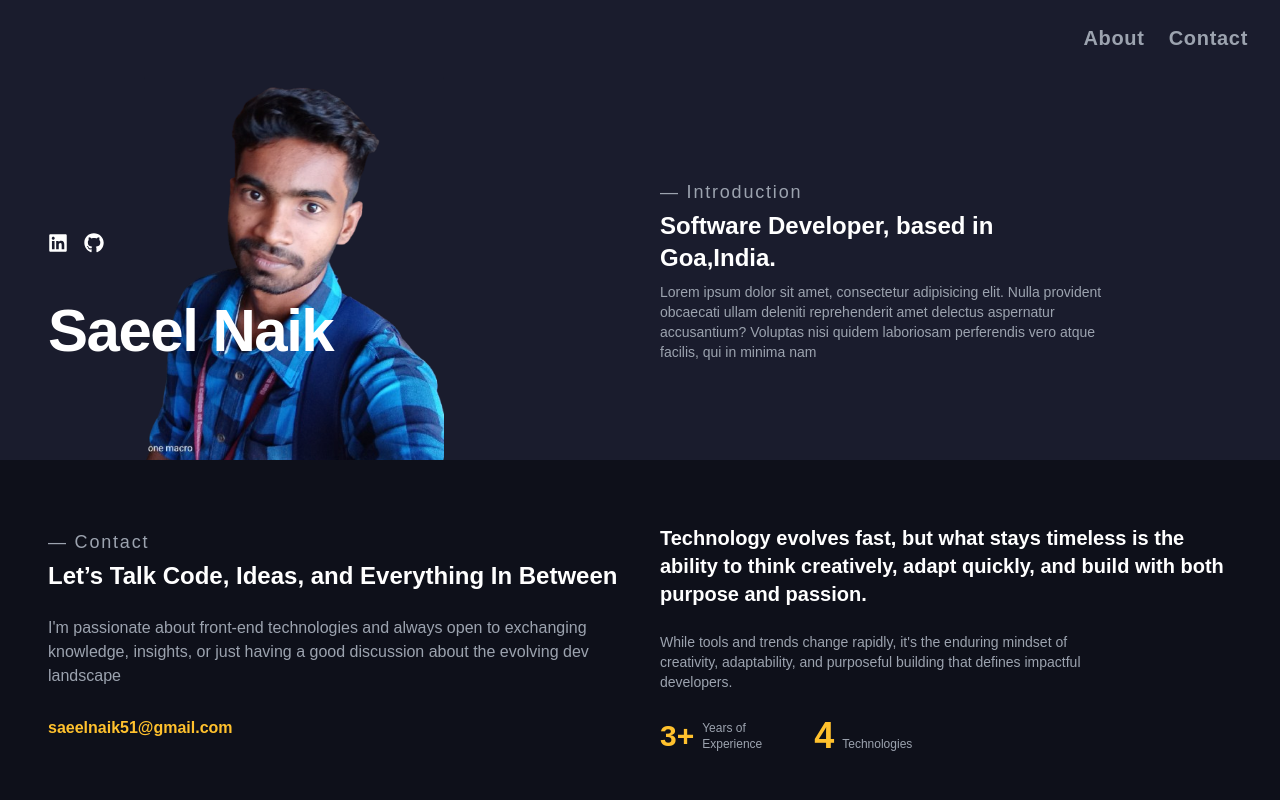
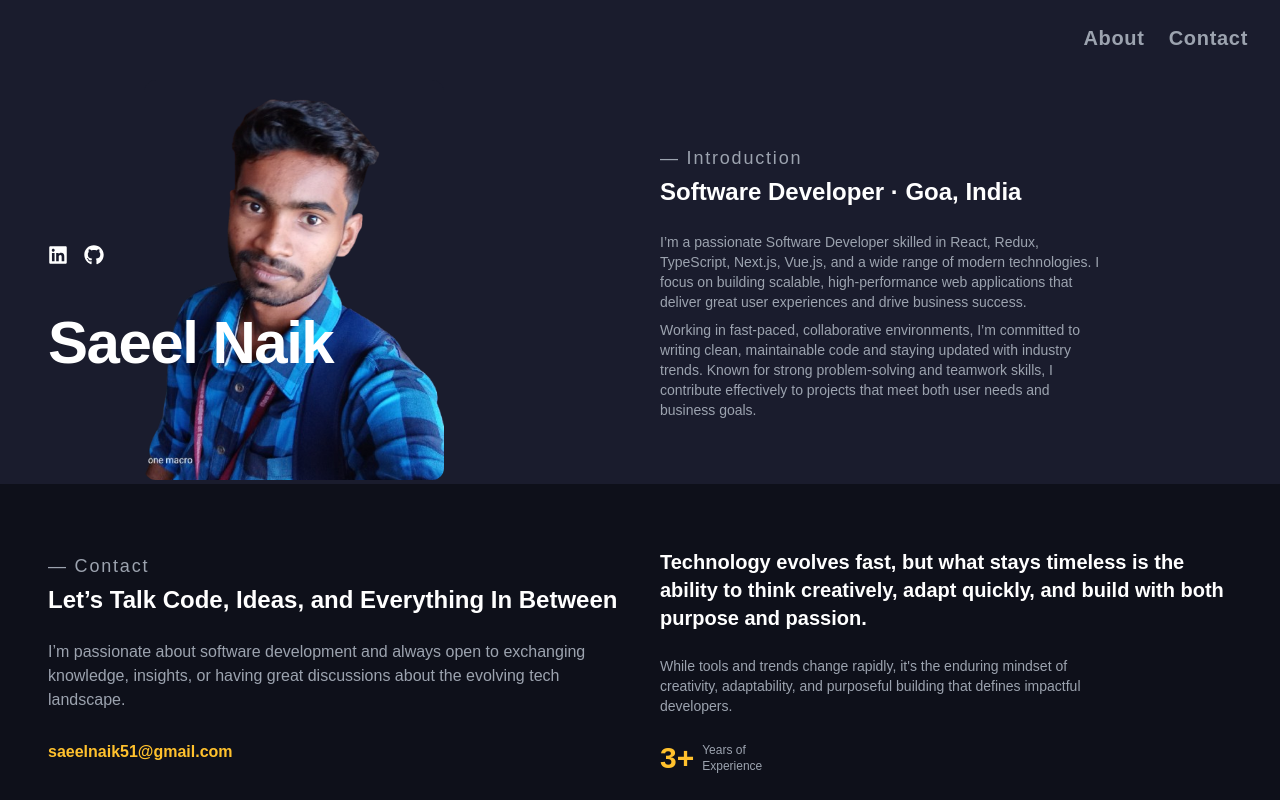
Before and after one commit to naiksaeel/saeel-portfolio, a React (Vite) app: page / in a window 1280 px wide. Shown: the top 800 px of the page. Built offline with nearby package versions, Linux system fonts and the light colour scheme.

Commit message:
feat: updated homepage content

```diff
--- a/src/components/contactAndInfo/contactSection.tsx
+++ b/src/components/contactAndInfo/contactSection.tsx
@@ -11,12 +11,14 @@ const ContactSection = () => {
       <h2 className="text-2xl font-semibold mb-6">{heading}</h2>
       <p className="text-gray-400 mb-7">{paragraph}</p>
 
+      {emailId && (
         <a
           href={`mailto:${emailId}`}
           className="text-secondary font-semibold hover:underline"
         >
           {emailId}
         </a>
+      )}
     </div>
   );
 };
--- a/src/components/contactAndInfo/infoSection.tsx
+++ b/src/components/contactAndInfo/infoSection.tsx
@@ -10,16 +10,22 @@ const InfoSection = () => {
       <p className="text-gray-400 text-sm max-w-md my-2">{quoteSummary}</p>
       <div className="flex gap-12  my-6 ">
         {/* Years of Experience */}
+        {yearsOfExp && (
           <div className="flex items-center gap-2 ">
             <p className="text-3xl font-bold text-secondary">{yearsOfExp}+</p>
-          <p className="text-gray-400 max-w-16 text-xs">Years of Experience</p>
+            <p className="text-gray-400 max-w-16 text-xs">
+              Years of Experience
+            </p>
           </div>
+        )}
 
         {/* Technologies */}
+        {technologies && (
           <div className="flex items-end gap-2">
             <p className="text-4xl font-bold text-secondary">{technologies}</p>
             <p className="text-gray-400 max-w-16 text-xs mb-1">Technologies</p>
           </div>
+        )}
       </div>
     </div>
   );
--- a/src/components/hero/rightSection.tsx
+++ b/src/components/hero/rightSection.tsx
@@ -16,10 +16,14 @@ const RightSection = ({
         <p className="text-lg tracking-widest text-gray-400 my-1">
           — Introduction
         </p>
-        <h2 className="text-2xl font-bold text-white max-w-md">
-          {designation}, based in {location}.
+        <h2 className="text-2xl font-bold text-white max-w-md mb-6">
+          {designation} · {location}
         </h2>
-        <p className="text-gray-400 text-sm max-w-md mt-2">{bioData}</p>
+        {bioData.map((para, idx) => (
+          <p key={idx} className="text-gray-400 text-sm max-w-md mt-2">
+            {para}
+          </p>
+        ))}
       </div>
     </div>
   );
--- a/src/data/cards.ts
+++ b/src/data/cards.ts
@@ -22,6 +22,7 @@ export const cardData: CardType[] = [
       "React",
       "React Native",
       "TypeScript",
+      "Redux",
       "Vue.js",
       "Next.js",
       "Tailwind CSS",
--- a/src/data/myInfo.ts
+++ b/src/data/myInfo.ts
@@ -10,12 +10,14 @@ export const iconMap: Partial<Record<SocialPlatformType, React.ElementType>> = {
 
 export const profileData: ProfileDataType = {
   designation: "Software Developer",
-  location: "Goa,India",
-  bioData:
-    "Lorem ipsum dolor sit amet, consectetur adipisicing elit. Nulla provident obcaecati ullam deleniti reprehenderit amet delectus aspernatur accusantium? Voluptas nisi quidem laboriosam perferendis vero atque facilis, qui in minima nam",
+  location: "Goa, India",
+  bioData: [
+    "I’m a passionate Software Developer skilled in React, Redux, TypeScript, Next.js, Vue.js, and a wide range of modern technologies. I focus on building scalable, high-performance web applications that deliver great user experiences and drive business success.",
+    "Working in fast-paced, collaborative environments, I’m committed to writing clean, maintainable code and staying updated with industry trends. Known for strong problem-solving and teamwork skills, I contribute effectively to projects that meet both user needs and business goals.",
+  ],
   emailId: "saeelnaik51@gmail.com",
   yearsOfExp: 3,
-  technologies: 4,
+  // technologies: 4,
   socials: [
     {
       id: 1,
@@ -34,7 +36,7 @@ export const profileData: ProfileDataType = {
 export const contactSection = {
   heading: "Let’s Talk Code, Ideas, and Everything In Between",
   paragraph:
-    "I'm passionate about front-end technologies and always open to exchanging knowledge, insights, or just having a good discussion about the evolving dev landscape",
+    "I’m passionate about software development and always open to exchanging knowledge, insights, or having great discussions about the evolving tech landscape.",
 };
 
 export const extras = {
```
Also changed, not shown: src/types/profile.ts (+7 -3 lines). Lines whose indentation alone changed are shown as unchanged.
